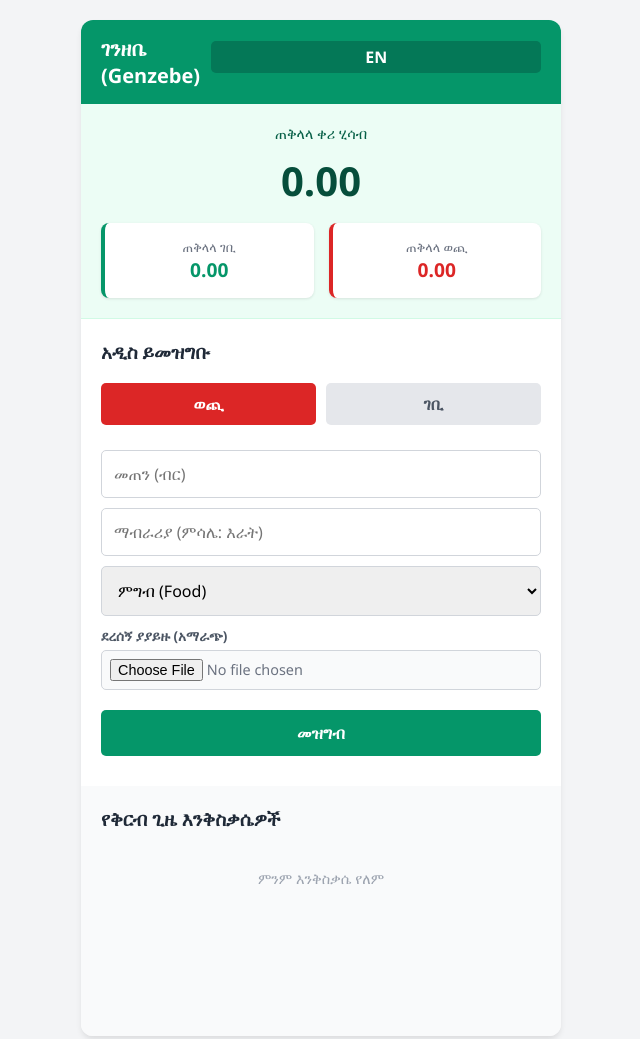
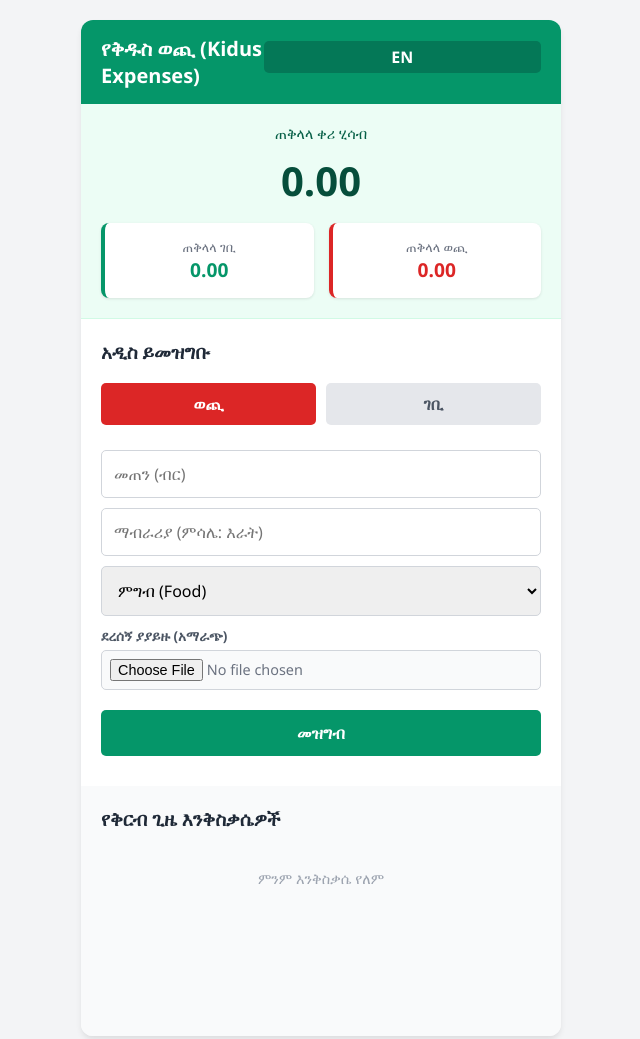
Before and after one commit to ethiohomeagent-sudo/Kidus-app, a plain HTML site: page index.html in a window 1280 px wide. Shown: the whole page, without its empty margins (319-959 px from the left). Drawn offline with Linux system fonts and the light colour scheme.

Commit message:
update index.html

```diff
--- a/index.html
+++ b/index.html
@@ -3,7 +3,7 @@
 <head>
     <meta charset="UTF-8">
     <meta name="viewport" content="width=device-width, initial-scale=1.0">
-    <title>ገንዘቤ (Genzebe) - ወጪና ገቢ መቆጣጠሪያ</title>
+    <title>የቅዱስ ወጪና ገቢ (Kidus Expenses) - የቅዱስ ወጪና ገቢ መቆጣጠሪያ</title>
     <link rel="manifest" href="manifest.json">
     <meta name="theme-color" content="#059669">
     <link rel="icon" href="icon-192.png">
@@ -81,7 +81,7 @@
 
 <div class="app-container">
     <div class="header">
-        <h1 id="appTitle">ገንዘቤ (Genzebe)</h1>
+        <h1 id="appTitle">የቅዱስ ወጪ (Kidus Expenses)</h1>
         <button class="lang-btn" id="langToggle">EN</button>
     </div>
 
@@ -157,7 +157,6 @@
     let lang = safeLoadLang();
 
     const UI = {
-        appTitle: { am: 'ገንዘቤ (Genzebe)', en: 'Genzebe Tracker' },
         lblBalance: { am: 'ጠቅላላ ቀሪ ሂሳብ', en: 'Total Balance' },
         lblIncome: { am: 'ጠቅላላ ገቢ', en: 'Income' },
         lblExpense: { am: 'ጠቅላላ ወጪ', en: 'Expense' },
```
